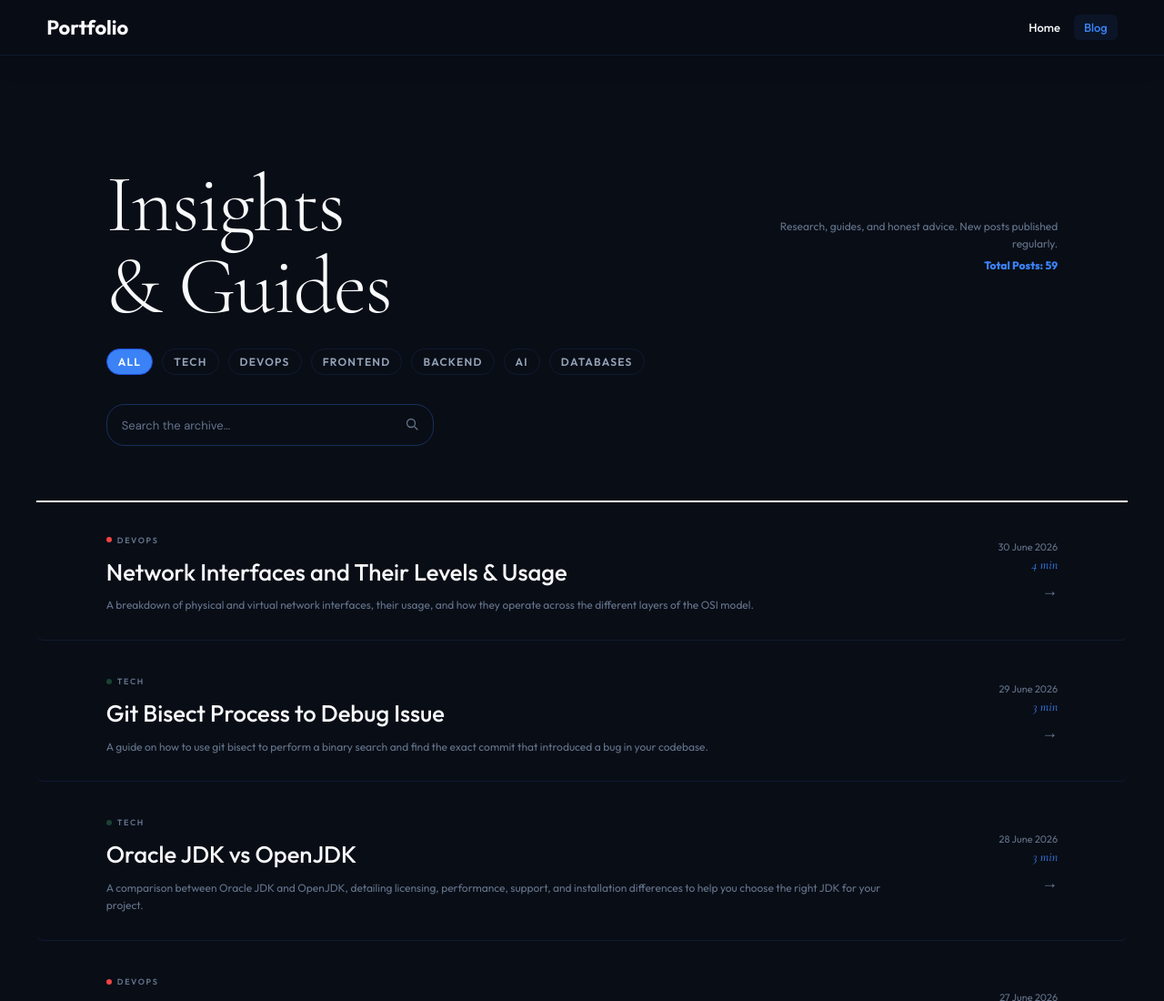
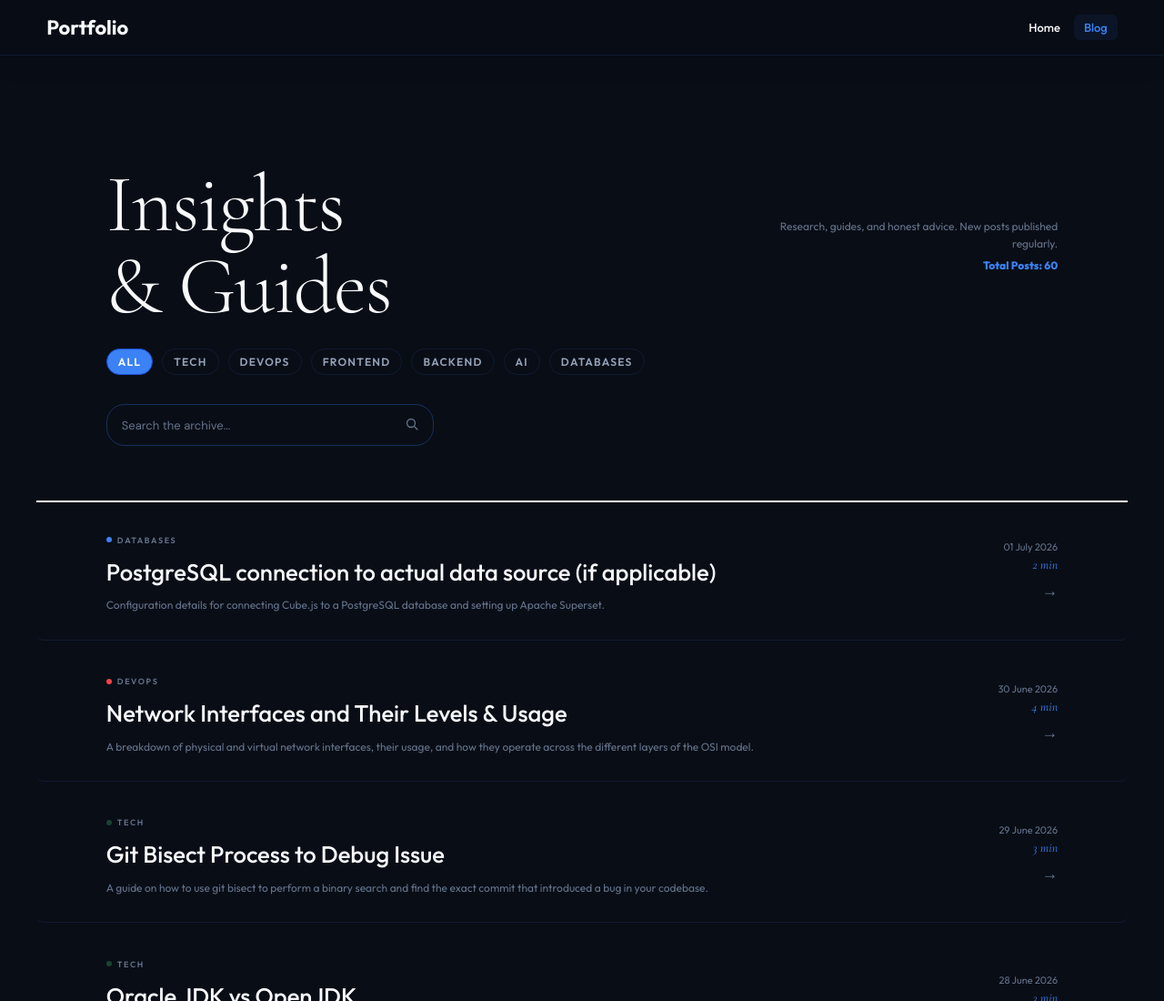
Before and after one commit to rinas21/amrinas, a website: page blog.html in a window 1280 px wide. Shown: the top 1100 px of the page at 91% size. Drawn offline with nearby package versions, Linux system fonts and the light colour scheme; a web font is replaced by a local one.

Commit message:
feat: add new blog post about PostgreSQL data source connection and update publication date

```diff
--- a/blog.html
+++ b/blog.html
@@ -468,6 +468,15 @@
 
         // Add your blog posts here manually. This ensures it works perfectly locally and on GitHub Pages!
         const blogPosts = [
+            {
+                "title": "PostgreSQL connection to actual data source (if applicable)",
+                "category": "Databases",
+                "excerpt": "Configuration details for connecting Cube.js to a PostgreSQL database and setting up Apache Superset.",
+                "author": "A.M.Rinas",
+                "readTime": "2 min",
+                "date": "01 July 2026",
+                "file": "postgresql-connection-to-actual-data-source-if-applicable.html"
+            },
             {
                 "title": "Network Interfaces and Their Levels & Usage",
                 "category": "DevOps",
```
Also changed, not shown: blogs/postgresql-connection-to-actual-data-source-if-applicable.html (+2 -2 lines).
